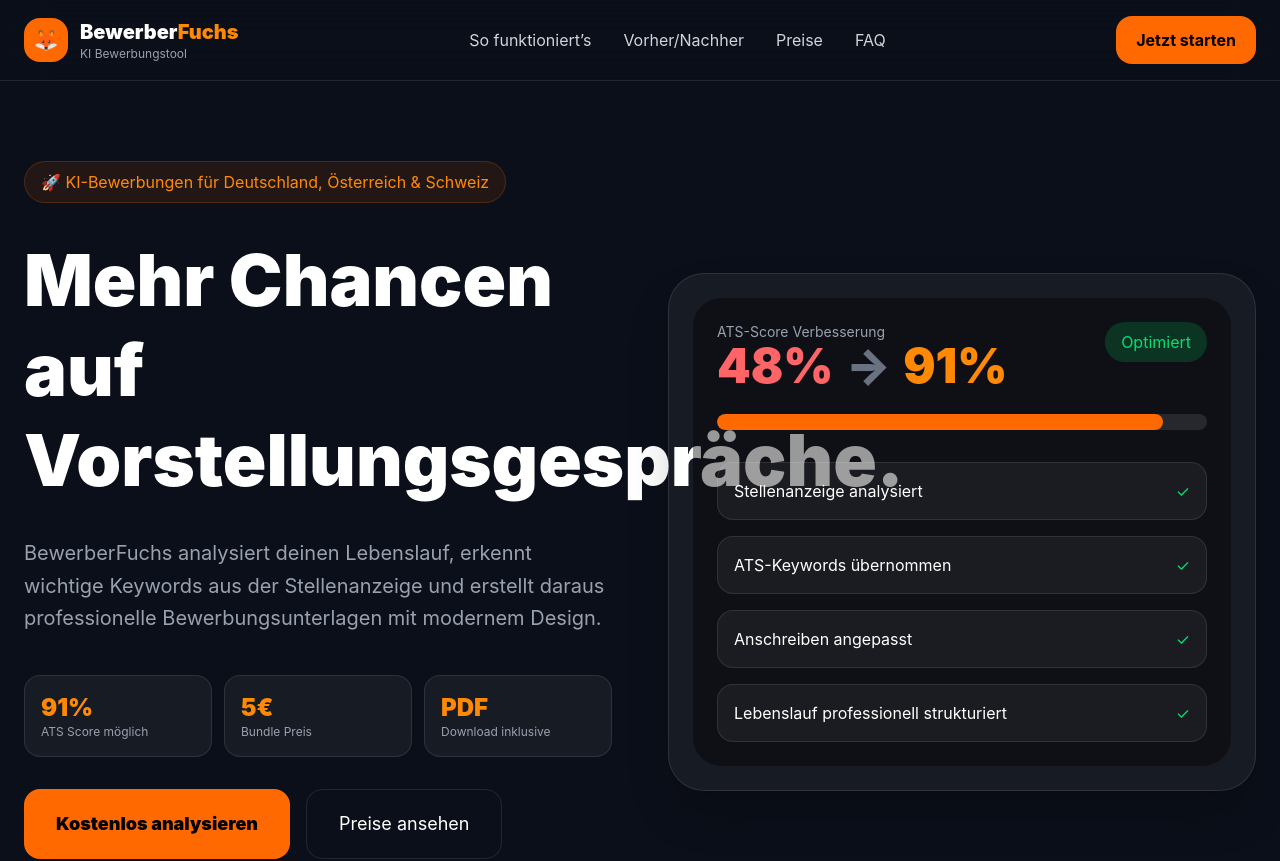
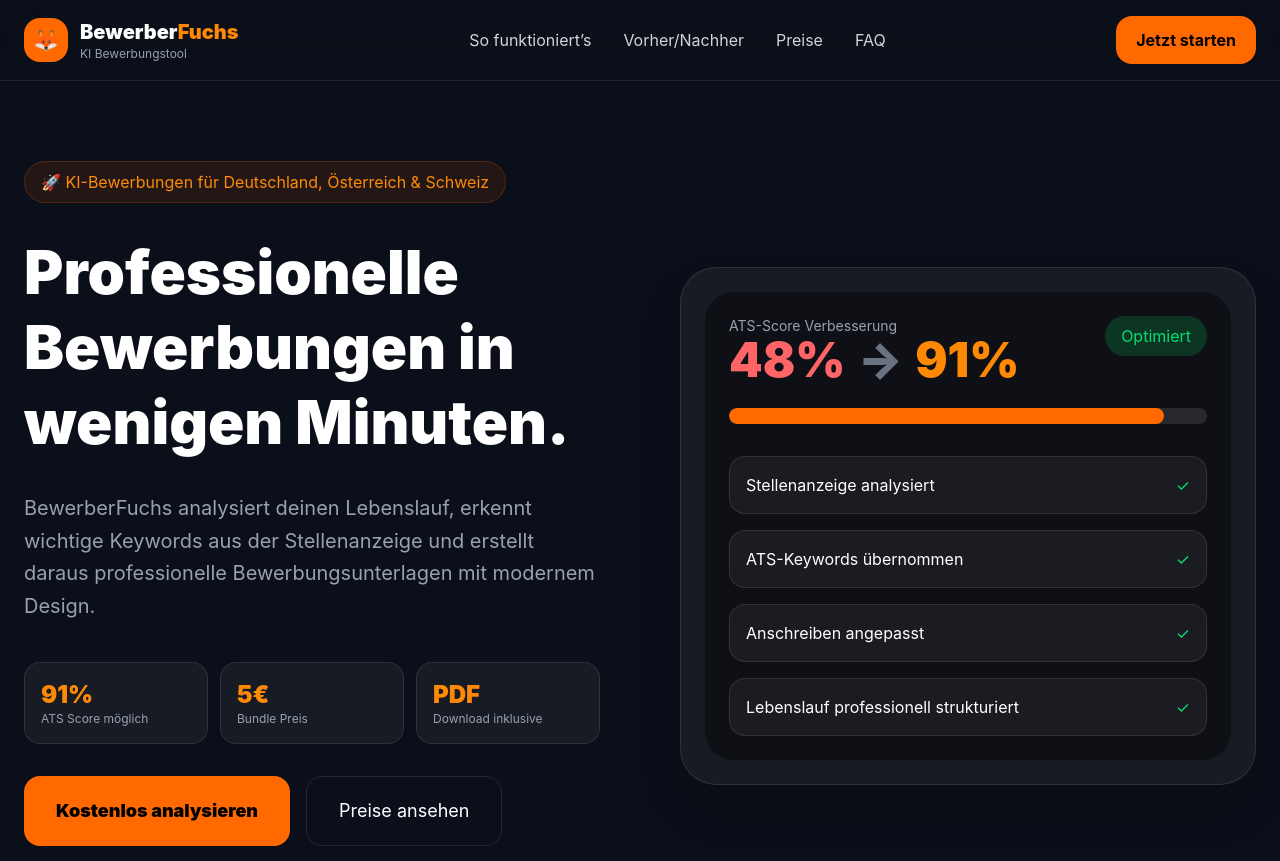
Before and after one commit to steadfastfighter-ui/bewerberfuchs-1, a React (Vite) app: page / in a window 1280 px wide. Shown: the top 861 px of the page. Built offline with nearby package versions, Linux system fonts and the light colour scheme.

Commit message:
fix hero spacing

```diff
--- a/src/LandingPage.jsx
+++ b/src/LandingPage.jsx
@@ -46,14 +46,14 @@
         </div>
       </nav>
 
-      <section className="px-6 py-20 max-w-7xl mx-auto grid lg:grid-cols-2 gap-14 items-center">
+      <section className="px-6 py-20 max-w-7xl mx-auto grid lg:grid-cols-2 gap-20 items-center">
         <div>
           <div className="inline-flex px-4 py-2 rounded-full bg-orange-500/10 border border-orange-500/20 text-orange-400 mb-8">
             🚀 KI-Bewerbungen für Deutschland, Österreich & Schweiz
           </div>
 
-          <h1 className="text-5xl md:text-7xl font-black leading-tight mb-8">
-            Mehr Chancen auf Vorstellungsgespräche.
+          <h1 className="text-4xl md:text-6xl font-black leading-tight mb-8 max-w-2xl">
+            Professionelle Bewerbungen in wenigen Minuten.
           </h1>
 
           <p className="text-xl text-gray-400 leading-relaxed mb-10">
```
